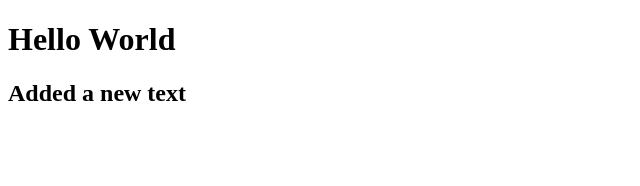
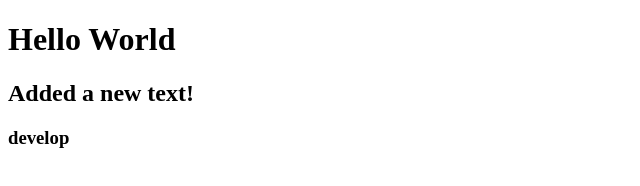
Before and after one commit to abdulDs/WebFunamentals-, a plain HTML site: page index.html in a window 1280 px wide. Shown: the full height of the page, 0-640 px from the left. Drawn offline with Linux system fonts and the light colour scheme.

Commit message:
branch develop

```diff
--- a/index.html
+++ b/index.html
@@ -10,7 +10,8 @@
 
 <body>
     <h1> Hello World</h1>
-    <h2>Added a new text </h2>
+    <h2>Added a new text! </h2>
+    <h3> develop </h3>
 </body>
 
 </html>
```
